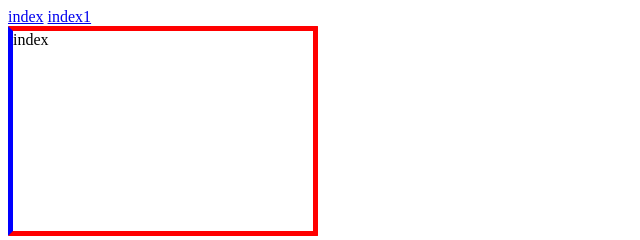
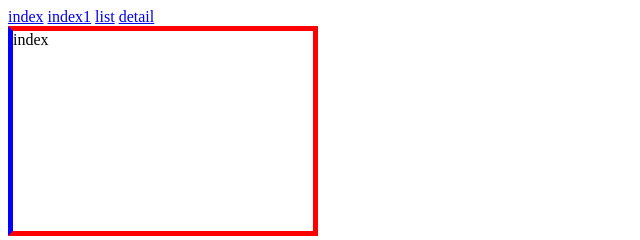
Before and after one commit to SmaVivian/webpack4-multi-page, a website built with webpack: page src/page/index.html in a window 1280 px wide. Shown: the top 240 px of the page, 0-640 px from the left. Built offline with nearby package versions, Linux system fonts and the light colour scheme.

```diff
--- a/src/page/index.html
+++ b/src/page/index.html
@@ -9,6 +9,8 @@
 <body>
   <a href="/page/index.html">index</a>
   <a href="/page/index1.html">index1</a>
+  <a href="/page/list/list.html">list</a>
+  <a href="/page/list/detail.html">detail</a>
   <div class="test">
     index
   </div>
```
Also changed, not shown: build/webpack.conf.base.js, build/webpack.conf.prod.js.
